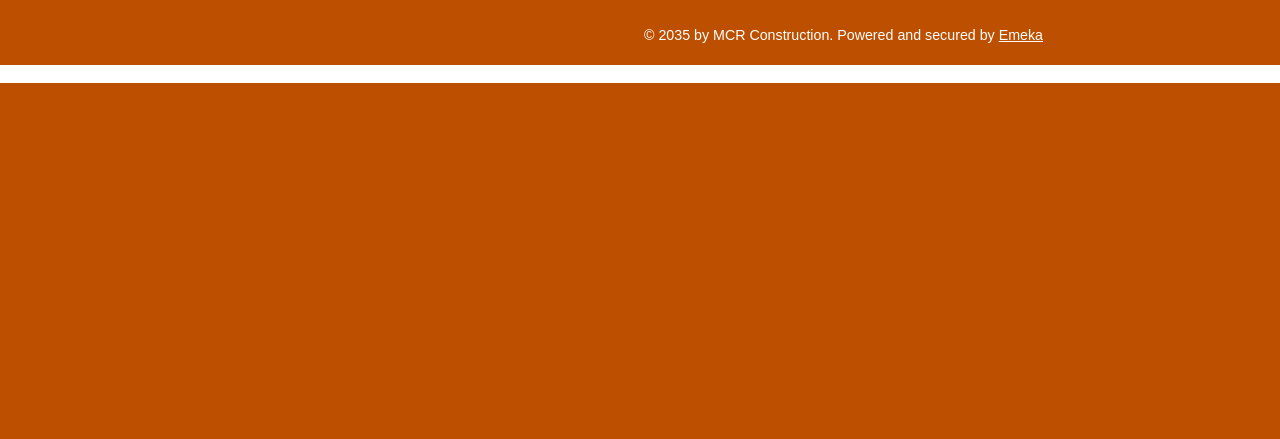
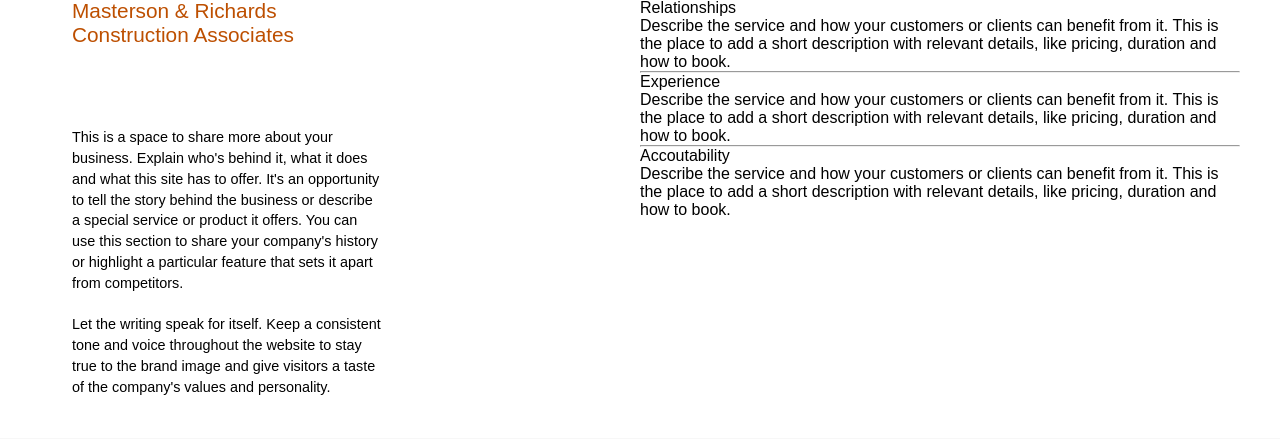
Before and after one commit to osiota10/-MRC-Constructions, a Django app: page /about/ in a window 1280 px wide. Shown: the part 717-1156 px from the top of the page. Before the commit the page ends 800 px from the top, so only its background shows below. Run offline with Django 5.2, Linux system fonts and the light colour scheme.

Commit message:
Worked on the about page

```diff
--- a/company/templates/about.html
+++ b/company/templates/about.html
@@ -1,8 +1,85 @@
 {% extends "base.html" %} {% load static %} {% block content %}
-<section class="our-client-container">
-  <section class="grid-header">
-    <p>Our Mission</p>
-    <p>We Aim to Build a <br />Better world</p>
+<section class="about-container">
+  <section class="aim-header grid-header">
+    <p>About Us</p>
+    <p>We Build for People</p>
+  </section>
+
+  <section class="about-image background-image"></section>
+
+  <section class="our-aim-container">
+    <section class="our-aim-header">
+      <section class="aim-header grid-header">
+        <p class="aim-title">
+          Masterson & Richards <br />Construction Associates
+        </p>
+      </section>
+      <section class="our-aim-text line-height">
+        <p>
+          This is a space to share more about your business. Explain who's
+          behind it, what it does and what this site has to offer. It's an
+          opportunity to tell the story behind the business or describe a
+          special service or product it offers. You can use this section to
+          share your company's history or highlight a particular feature that
+          sets it apart from competitors.
+          <br />
+          <br />
+          Let the writing speak for itself. Keep a consistent tone and voice
+          throughout the website to stay true to the brand image and give
+          visitors a taste of the company's values and personality.
+        </p>
+      </section>
+    </section>
+
+    <section class="aim-desription">
+      <p>Relationships</p>
+      <p>
+        Describe the service and how your customers or clients can benefit from
+        it. This is the place to add a short description with relevant details,
+        like pricing, duration and how to book.
+      </p>
+      <hr />
+      <p>Experience</p>
+      <p>
+        Describe the service and how your customers or clients can benefit from
+        it. This is the place to add a short description with relevant details,
+        like pricing, duration and how to book.
+      </p>
+      <hr />
+      <p>Accoutability</p>
+      <p>
+        Describe the service and how your customers or clients can benefit from
+        it. This is the place to add a short description with relevant details,
+        like pricing, duration and how to book.
+      </p>
+    </section>
   </section>
 </section>
+
+<section class="our-aim-container our-client-container">
+  <section class="our-aim-image background-image"></section>
+
+  <section class="our-aim-header">
+    <section class="aim-header grid-header">
+      <p>Our Mission</p>
+      <p>We Aim to Build a <br />Better world</p>
+    </section>
+    <section class="our-aim-text line-height">
+      <p>
+        This is a space to share more about your business. Explain who's behind
+        it, what it does and what this site has to offer. It's an opportunity to
+        tell the story behind the business or describe a special service or
+        product it offers. You can use this section to share your company's
+        history or highlight a particular feature that sets it apart from
+        competitors.
+        <br />
+        <br />
+        Let the writing speak for itself. Keep a consistent tone and voice
+        throughout the website to stay true to the brand image and give visitors
+        a taste of the company's values and personality.
+      </p>
+    </section>
+  </section>
+</section>
+
 {%endblock%}
--- a/static/CSS/index.css
+++ b/static/CSS/index.css
@@ -539,6 +539,45 @@
   color: white;
 }
 
+.our-aim-container {
+  /* padding: 4rem 2.5rem 2.5rem; */
+  display: grid;
+  grid-template-columns: repeat(2, 1fr);
+}
+
+.our-aim-header {
+  padding-left: 2rem;
+}
+
+.aim-title {
+  color: #bd4f00;
+  font-size: 40rem;
+}
+
+.aim-header {
+  padding-bottom: 5rem;
+}
+
+.our-aim-text {
+  padding-right: 16rem;
+  font-size: 0.9rem;
+}
+
+.our-aim-image {
+  background-image: url(https://static.wixstatic.com/media/c837a6_ebb146c5499c44ba9d1b9b951be4991d~mv2.jpg/v1/fill/w_872,h_767,al_c,q_85,usm_0.66_1.00_0.01,enc_avif,quality_auto/c837a6_70ef682806a246ad8cb85658d823e943~mv2.jpg);
+  height: 32rem;
+}
+
+.about-container {
+  padding: 2.5rem;
+}
+
+.about-image {
+  background-image: url(https://static.wixstatic.com/media/c837a6_b8de17619fdd481cb219a4e5eaf5465b~mv2.jpg/v1/fill/w_1788,h_767,al_c,q_85,usm_0.66_1.00_0.01,enc_avif,quality_auto/c837a6_9f6b4d2b2d664fa7bba5458112875242~mv2.jpg);
+  height: 32rem;
+  margin-top: -3rem;
+}
+
 footer {
   padding: 2.5rem 5rem 0rem 2.5rem;
   background-color: #bd4f00;
```
